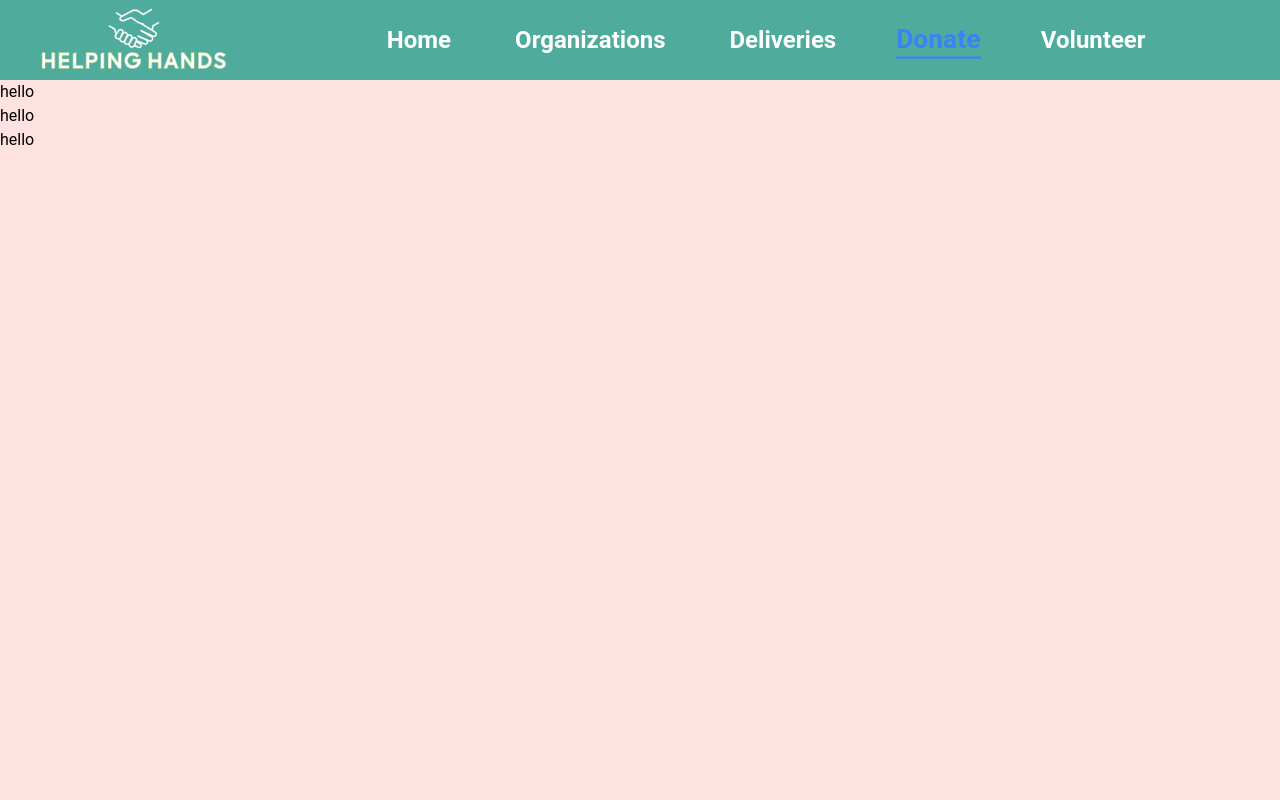
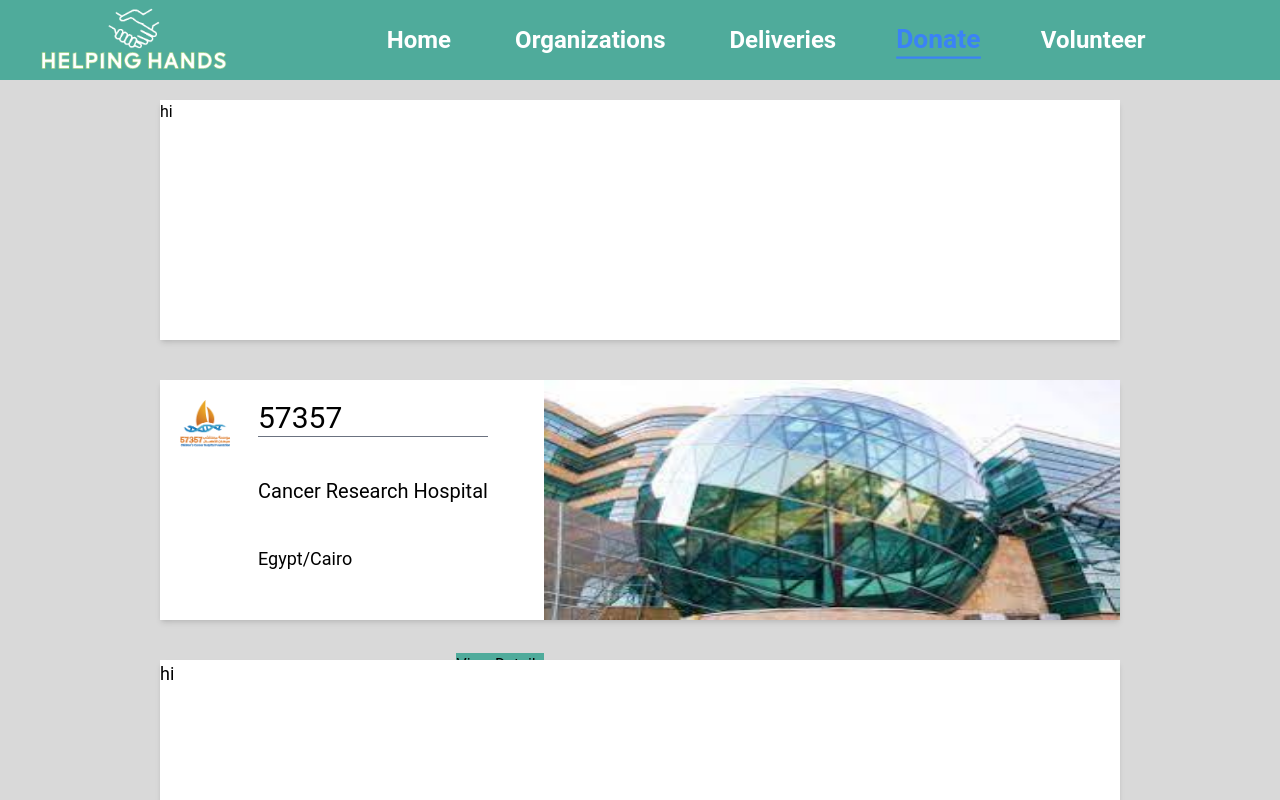
Before and after one commit to MohamedEmadFahmy/Helping-Hands, a React (Vite) app: page /donor/donate in a window 1280 px wide. Shown: the top 800 px of the page. Built offline with nearby package versions, Linux system fonts and the light colour scheme.

Commit message:
organization donation almost done

```diff
--- /dev/null
+++ b/src/components/BloodDonationCard.jsx
@@ -0,0 +1,5 @@
+const BloodDonationCard = () => {
+  return <div className="bg-white w-3/4 shadow-md">hi</div>;
+};
+
+export default BloodDonationCard;
--- /dev/null
+++ b/src/components/OrganizationDonationCard.jsx
@@ -0,0 +1,45 @@
+import Hospital from '../assets/DonationCardsImages/Hospital.jfif';
+import HospitalLogo from '../assets/DonationCardsImages/HospitalLogo.png';
+
+const OrganizationDonationCard = () => {
+  return (
+    <div className="flex bg-white w-3/4 h-full shadow-md">
+      <div className="flex-col w-2/5">
+        <div className="flex gap-7 mt-5 ml-5 w-full">
+          <div>
+            <img
+              src={HospitalLogo}
+              alt="hospital logo"
+              style={{
+                width: '50px',
+                height: '50px',
+              }}
+            />
+          </div>
+          <div className="flex-col space-y-10">
+            <h1 className="text-3xl border-b border-gray-500">57357</h1>
+            <h1 className="text-xl"> Cancer Research Hospital</h1>
+            <h1 className="text-lg"> Egypt/Cairo</h1>
+          </div>
+        </div>
+
+        <div className="flex justify-end mt-20">
+          <button className="bg-primaryShades-500">View Details</button>
+        </div>
+      </div>
+
+      <div className="w-3/5">
+        <img
+          src={Hospital}
+          alt="organization"
+          style={{
+            width: '100%',
+            height: '100%',
+          }}
+        />
+      </div>
+    </div>
+  );
+};
+
+export default OrganizationDonationCard;
--- /dev/null
+++ b/src/components/RegularDonationCard.jsx
@@ -0,0 +1,7 @@
+const RegularDonationCard = () => {
+  return (
+    <div className="flex-row text-lg bg-white w-3/4 h-auto shadow-md">hi</div>
+  );
+};
+
+export default RegularDonationCard;
--- a/src/pages/DonorDonatePage.jsx
+++ b/src/pages/DonorDonatePage.jsx
@@ -1,11 +1,21 @@
+import BloodDonationCard from '../components/BloodDonationCard';
+import OrganizationDonationCard from '../components/OrganizationDonationCard';
+import RegularDonationCard from '../components/RegularDonationCard';
+
 const DonorDonatePage = () => {
-	return (
-		<div className="h-[90vh] w-screen bg-red-100">
-			<div>hello</div>
-			<div>hello</div>
-			<div>hello</div>
-		</div>
-	);
+  return (
+    <div className="h-[90vh] w-screen bg-secondaryShades-500 flex-col space-y-10 overflow-y-scroll">
+      <div className="h-1/3 flex justify-center mt-5">
+        <BloodDonationCard />
+      </div>
+      <div className="h-1/3 flex justify-center ">
+        <OrganizationDonationCard />
+      </div>
+      <div className="h-1/3 flex justify-center">
+        <RegularDonationCard />
+      </div>
+    </div>
+  );
 };
 
 export default DonorDonatePage;
```
Also changed, not shown: src/App.jsx (+19 -32 lines), src/assets/DonationCardsImages/Hospital.jfif (added), src/assets/DonationCardsImages/HospitalLogo.png (added).
